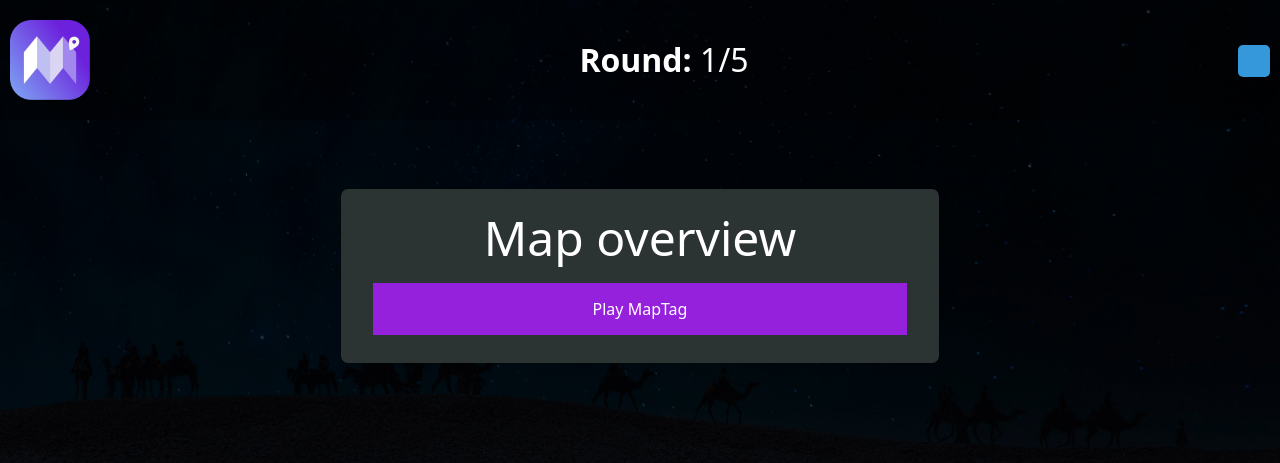
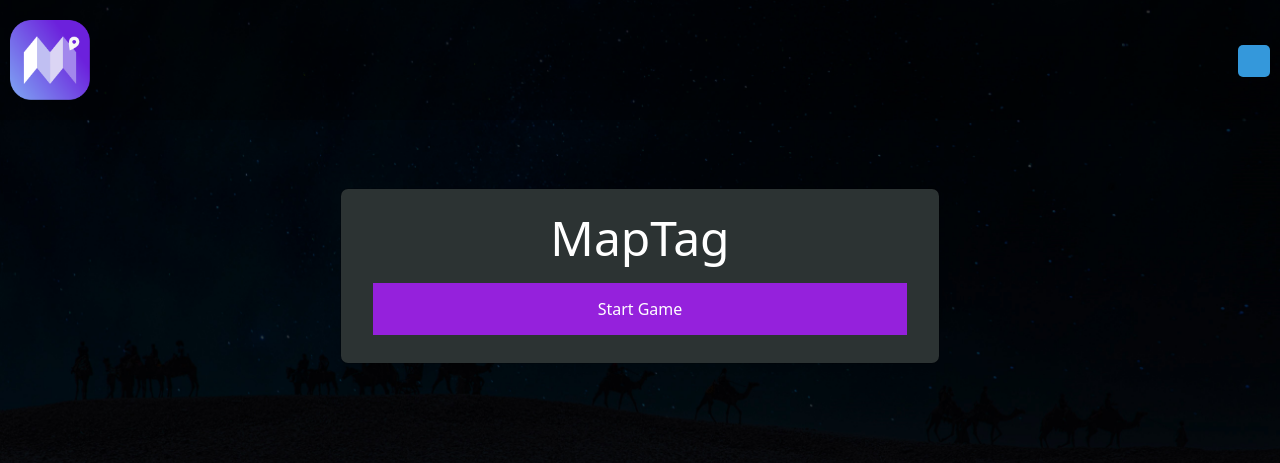
Before and after one commit to meoVUB/maptag, a Django app: page /game in a window 1280 px wide. Shown: the top 463 px of the page. Run offline with Django 4.2, Linux system fonts and the light colour scheme; some libraries are stand-ins or nearby versions.

Commit message:
Cleanup up a bit of the game and added a possibility for players to play again afyer the rounds are finished

```diff
--- a/Website/Game/static/scripts/game.js
+++ b/Website/Game/static/scripts/game.js
@@ -1,25 +1,35 @@
+// Description: This file contains the code for the game.html page
+
+// Global constants
+const max_score = 5000; // Max score for each round
+const start_score = 0; // Starting score
+const start_map = 1; // Starting map
+const base_radius = 1000; // Base radius for the Street View panorama search
+const base_sigma = 1000; // Base sigma for the score calculation
+
+const base_total_maps = 1; // Base total maps for the game
+const base_timer = 60000; // Base timer for the game
+
 // Global variables
 let played = false;
-let weatherInfoElement;
-let total_score = 0;
-let current_score = 0;
-let total_maps = 5;
-let current_map = 0;
-let radius = 1000;
-let mapFound = false;
+let total_score = start_score;
+let current_score = start_score;
+let current_map = start_map;
+let radius = base_radius;
+let map_found;
 let latitude, longitude;
-let mapLocation;
-let guessMarker, targetMarker, linePath, lineCoordinates, randomCoordinates, randomArea;
+let map_location;
+let guess_marker, target_marker, line_path, line_coordinates, random_coordinates, random_area;
 
 // Variables for the gamemodes
 let timer = true;
-let time_ms = 60000;
-let secondsLeft;
+let time_ms = base_timer;
+let seconds_left;
 /////////////////////
 let move_enabled = true;
 /////////////////////
-let sigma = 1000; // Used for the score calculation (the higher the sigma the more forgiving the game is)
-
+let sigma = base_sigma; // Used for the score calculation (the higher the sigma the more forgiving the game is)
+let total_maps = base_total_maps;
 ///////////////////////////////////////////////////////////////////////
 // Function to get query parameters from the URL
 function getQueryParam(key) {
@@ -27,9 +37,10 @@ function getQueryParam(key) {
     const urlParams = new URLSearchParams(queryString);
     return urlParams.get(key);
 }
-// Gamemodes
-// Game.html?gamemode=1 to have gamemode 1
-const gamemode = getQueryParam('gamemode');
+
+function setVariables(){
+    current_score = start_score;
+    current_map = start_map;
     // Game.html?custom=true
     const custom = getQueryParam('custom');
 
@@ -47,70 +58,67 @@ if (custom === "true") {
         } else {
             move_enabled = false;
         }
+        total_maps = getQueryParam('totalMaps');
+        if (total_maps !== null && total_maps !== undefined && total_maps !== '') { // If totalMaps query is not empty
+            total_maps =  parseInt(total_maps);
+            console.log("Total maps: ${total_maps}");
+        } else {
+            total_maps = base_total_maps;
+            console.log("Total maps: ${total_maps}");
+        }
         sigma = parseInt(getQueryParam('sigma'));
-} else {
-    // Gamemode 1 - Normal : Timer 1 min, Move enabled
-    if (gamemode === '1') {
+    } else{
         timer = true;
-        time_ms = 60000;
+        time_ms = base_timer;
         move_enabled = true;
+        total_maps = base_total_maps;
+        sigma = base_sigma;
+
     }
 
-    // Gamemode 2 - No move: Timer 1 min, Move disabled
-    if (gamemode === '2') {
-        timer = true;
-        time_ms = 60000;
-        move_enabled = false;
 }
-
-    // Gamemode 3 - Easy : Timer 5 min, Move enabled
-    if (gamemode === '3') {
-        timer = true;
-        time_ms = 300000;
-        move_enabled = true;
-    }
-
-    // Gamemode 4 - Impossible: Timer 5 sec, Move disabled
-    if (gamemode === '4') {
-        timer = true;
-        time_ms = 5000;
-        move_enabled = false;
-    }
-}
-console.log("Timer: " + timer);
-console.log("Time: " + time_ms);
-console.log("Move: " + move_enabled);
-console.log("Sigma: " + sigma);
-
-
 ///////////////////////////////
 
 function toggleLoader(on) {
     var loader1 = document.getElementById('loader1');
     var loader2 = document.getElementById('loader2');
+    var loader3 = document.getElementById('loader3');
     var button1 = document.getElementById('playButton');
     var button2 = document.getElementById('startButton');
+    var button3 = document.getElementById('GameOverButton');
     if (on) {
         loader1.style.display = 'block';
         loader2.style.display = 'block';
+        loader3.style.display = 'block';
         button1.style.display = 'none';
         button2.style.display = 'none';
+        button3.style.display = 'none';
+
     } else {
         loader1.style.display = 'none';
         loader2.style.display = 'none';
+        loader3.style.display = 'none';
         button1.style.display = 'block';
         button2.style.display = 'block';
+        button3.style.display = 'block';
     }
 }
 
 function mapFoundTest() {
-    if (mapFound === true) {
+    if (map_found === true) {
         console.log("Map found");
         toggleLoader(false);
         newMap();
+        const map_element = document.getElementById("currentMap");
+        map_element.innerHTML = `<strong> Round: </strong> ${current_map}/${total_maps}`;
+        const score_element = document.getElementById("currentScore");
+        score_element.innerHTML = `<strong> Score: </strong>  ${total_score}`;
         if (start === true) {
             var modal = document.getElementById('id02');
             modal.style.display = "none";
+            console.log('Start eeeeeeee');
+            var modal2 = document.getElementById('id03');
+            modal2.style.display = "none";
             start = false;
         } else {
             var modal = document.getElementById('id01');
@@ -123,14 +131,12 @@ function mapFoundTest() {
 
 function playAgain() {
     toggleLoader(true);
-    if (current_map != total_maps) {
+    if (current_map !== total_maps) {
         if (played === true) {
             played = false;
-            mapFound = false;
+            map_found = false;
             /////////////////////////////
             current_map += 1;
-            const mapElement = document.getElementById("currentMap");
-            mapElement.innerHTML = `<strong> Map: </strong> ${current_map}/${total_maps}`;
             /////////////////////////////
             initStreetView(true);
             mapFoundTest();
@@ -141,6 +147,9 @@ function playAgain() {
 }
 
 function startGame() {
+    map_found = false;
+    console.log('Start game');
+    setVariables();
     toggleLoader(true);
     start = true;
     initStreetView(true);
@@ -149,57 +158,71 @@ function startGame() {
 
 
 function showModal() {
+    if (current_map !== base_total_maps) {
     document.getElementById('id01').style.display = 'block';
 
-    const mapElement = document.getElementById("current-map-modal");
-    mapElement.innerHTML = `<strong> Map overview </strong> ${current_map}/${total_maps}`;
+    const map_element = document.getElementById("current-map-modal");
+    map_element.innerHTML = `<strong> Map overview </strong> ${current_map}/${total_maps}`;
 
-    const scoreElement = document.getElementById("current-score-modal");
-    scoreElement.innerHTML = `<strong> Score: <span id="total-score">${total_score - current_score}</span> + <span id="current-score">${current_score}/1000</span></strong>`;
+    const score_element = document.getElementById("current-score-modal");
+    score_element.innerHTML = `<strong> Score: <span id="total-score">${total_score - current_score}</span> + <span id="current-score">${current_score}/${max_score}</span></strong>`;
 
     setTimeout(() => {
-        scoreElement.classList.add("combine-scores");
+        score_element.classList.add("combine-scores");
     }, 2000);
 
     setTimeout(() => {
-        scoreElement.innerHTML = `<strong> Score: <span id="total-score"> ${total_score}</span></strong>`;
-        scoreElement.classList.remove("combine-scores");
+        score_element.innerHTML = `<strong> Score: <span id="total-score"> ${total_score}</span></strong>`;
+        score_element.classList.remove("combine-scores");
     }, 3000);
+} else { // If all the map have been played
+    document.getElementById('id03').style.display = 'block';
+}
 }
 
 //Weather API from https://openweathermap.org/api
 function showLocalinfo(latitude, longitude) {
-    const apiKey = '9becfeed140c9639fe192941f0633492';
-    const apiUrl = `https://api.openweathermap.org/data/2.5/weather?lat=${latitude}&lon=${longitude}&appid=${apiKey}&units=metric`;
-    const locationInfoElement = document.getElementById('locationInfo');
+    const api_key = '9becfeed140c9639fe192941f0633492';
+    const api_url = `https://api.openweathermap.org/data/2.5/weather?lat=${latitude}&lon=${longitude}&appid=${api_key}&units=metric`;
+    const location_info_element = document.getElementById('locationInfo');
+
     showModal();
-    fetch(apiUrl)
-        .then(response => response.json())
+
+    fetch(api_url)
+        .then(response => {
+            if (!response.ok) {
+                throw new Error(`Error: ${response.status} - ${response.statusText}`);
+            }
+            return response.json();
+        })
         .then(data => {
             // Handle the weather data here
-            const countryCode = data.sys.country;
-            const countryFlag = `https://flagsapi.com/${countryCode}/flat/64.png`;//https://flagsapi.com/
+            const country_code = data.sys.country;
+            const country_flag = `https://flagsapi.com/${country_code}/flat/64.png`;
             const city = data.name;
             const description = data.weather[0].description;
             const temperature = `${data.main.temp}°C`;
             const icon = "https://openweathermap.org/img/wn/" + data.weather[0].icon + ".png";
 
-            locationInfoElement.innerHTML = `
-      <p>Welcome to <strong>${city}</strong> <img src="${countryFlag}" alt="${countryCode}" style="width: 64px; height: 64px;">
+            location_info_element.innerHTML = `
+                <p>Welcome to <strong>${city}</strong> <img src="${country_flag}" alt="${country_code}" style="width: 64px; height: 64px;">
                 <br> </br>
                 <strong>${temperature}</strong> <img src="${icon}" style="width: 80px; height: 80px;"> </p>
                 <p>from openweathermap <img src="https://pbs.twimg.com/profile_images/1173919481082580992/f95OeyEW_400x400.jpg" style="width: 15px; height: 15px;"> </p>
             `;
-            locationInfoElement.style.opacity = 0.85;
+            location_info_element.style.opacity = 0.85;
         })
         .catch(error => {
-            console.log('Error fetching weather data:', error);
+            console.error('Error fetching weather data:', error);
+            // Handle the error, display an error message, or take appropriate action
         });
 }
+
+
 // https://stackoverflow.com/questions/65351282/based-on-distance-away-from-a-coordinate-generate-score-lower-distance-away
 function calculateScore(distance) {
     // the higher the sigma the more forgiving the game is
-    current_score = Math.round(1000 * Math.exp(-0.5 * (distance / sigma) ** 2));
+    current_score = Math.round(max_score * Math.exp(-0.5 * (distance / (sigma * 2)) ** 2));
 }
 
 // const AREA = [[upleftY, upleftX],[uprightY, uprightX],[downrightY, downrightX],[downleftY, downleftX]];
@@ -489,19 +512,19 @@ const continents = {
 };
 
 function getRandomArea() {
-    const totalWeight = Object.values(continents).reduce((sum, continent) => sum + continent.weight, 0);
-    let randomWeight = Math.random() * totalWeight;
+    const total_weight = Object.values(continents).reduce((sum, continent) => sum + continent.weight, 0);
+    let random_weight = Math.random() * total_weight;
 
     for (const continentName in continents) {
         const continent = continents[continentName];
-        randomWeight -= continent.weight;
-        if (randomWeight <= 0) {
+        random_weight -= continent.weight;
+        if (random_weight <= 0) {
             return continent.coordinates;
         }
     }
 }
 
-function getRandomCoordinates(area) {
+function getrandomCoordinates(area) {
     // Extracting bounds
     const [upleft, upright, downright, downleft] = area;
     const [upleftY, upleftX] = upleft;
@@ -515,7 +538,7 @@ function getRandomCoordinates(area) {
     return { latitude, longitude };
 }
 // Get random coordinates
-function randomcoordinates() {
+function randomCoordinates() {
     const latitude = Math.random() * 180 - 90;
     const longitude = Math.random() * 360 - 180;
     return { latitude, longitude };
@@ -523,17 +546,17 @@ function randomcoordinates() {
 
 // Function to find  the nearest Street View panorama
 function findNearestStreetView(latitude, longitude) {
-    const streetViewService = new google.maps.StreetViewService();
-    const streetViewLocation = { lat: latitude, lng: longitude };
-    streetViewService.getPanorama(
-        { location: streetViewLocation, radius: radius, source: google.maps.StreetViewSource.OUTDOOR, preference: google.maps.StreetViewPreference.NEAREST },
+    const street_view_service = new google.maps.StreetViewService();
+    const street_view_location = { lat: latitude, lng: longitude };
+    street_view_service.getPanorama(
+        { location: street_view_location, radius: radius, source: google.maps.StreetViewSource.OUTDOOR, preference: google.maps.StreetViewPreference.NEAREST },
         (data, status) => {
             if (status === "OK") {
-                mapLocation = data.location;
+                map_location = data.location;
                 const panorama = new google.maps.StreetViewPanorama(
                     document.getElementById("pano"),
                     {
-                        pano: mapLocation.pano,
+                        pano: map_location.pano,
                         pov: {
                             heading: 0,
                             pitch: 0,
@@ -549,11 +572,11 @@ function findNearestStreetView(latitude, longitude) {
                         clickToGo: move_enabled,
                     }
                 );
-                mapFound = true;
+                map_found = true;
                 map.setStreetView(panorama);
             } else {
-                mapFound = false;
-                radius += 1000;
+                map_found = false;
+                radius += base_radius;
                 console.log("Retry");
                 initStreetView(false);
             }
@@ -562,82 +585,83 @@ function findNearestStreetView(latitude, longitude) {
 }
 
 function initStreetView(newArea) {
-    randomNumber = Math.random();
+    random_number = Math.random();
 
-    if (randomNumber < 0.0) {
+    if (random_number < 0.0) {
         // 10% of an actual random coordinate in the whole world
-        console.log("random");
-        randomCoordinates = randomcoordinates();
+        random_coordinates = randomCoordinates();
     } else {
         // 90% chance for a coordinate in the defined Areas
         if (newArea === true) {
-            randomArea = getRandomArea();
+            random_area = getRandomArea();
         }
-        randomCoordinates = getRandomCoordinates(randomArea);
+        random_coordinates = getrandomCoordinates(random_area);
     }
-    latitude = randomCoordinates.latitude;
-    longitude = randomCoordinates.longitude;
+    latitude = random_coordinates.latitude;
+    longitude = random_coordinates.longitude;
     findNearestStreetView(latitude, longitude);
 }
 
 // Update the countdown every second
-const countdownElement = document.getElementById("countdown");
+const countdown_element = document.getElementById("countdown");
 
 function updateCountdown() {
     if (!played) {
-        const minutes = Math.floor(secondsLeft / 60);
-        const seconds = secondsLeft % 60;
-        countdownElement.innerHTML = `<strong>Time Left:</strong> ${minutes}:${seconds < 10 ? '0' : ''}${seconds}`;
-        secondsLeft--;
+        const minutes = Math.floor(seconds_left / 60);
+        const seconds = seconds_left % 60;
+        countdown_element.innerHTML = `<strong>Time Left:</strong> ${minutes}:${seconds < 10 ? '0' : ''}${seconds}`;
+        seconds_left--;
 
-        if (secondsLeft >= 0 && played === false) {
-            setTimeout(updateCountdown, 1000);
+        if (seconds_left >= 0 && played === false) {
+            setTimeout(updateCountdown, 1000); // Update the countdown every second
         } else {
             played = true;
 
-            const timeUp = new google.maps.InfoWindow({});
+            const time_up = new google.maps.InfoWindow({});
 
-            showLocalinfo(mapLocation.latLng.lat(), mapLocation.latLng.lng());
+            showLocalinfo(map_location.latLng.lat(), map_location.latLng.lng());
 
-            targetLatLng = new google.maps.LatLng(mapLocation.latLng.lat(), mapLocation.latLng.lng());
-            targetMarker = new google.maps.Marker({
-                position: targetLatLng,
+            target_lat_lng = new google.maps.LatLng(map_location.latLng.lat(), map_location.latLng.lng());
+            target_marker = new google.maps.Marker({
+                position: target_lat_lng,
                 draggable: false,
                 icon: 'static/images/blackMarker.png',
                 anchor: new google.maps.Point(15, 15),
             });
 
-            targetMarker.setMap(map);
-            timeUp.open(map, targetMarker);
-            timeUp.setContent("Time's up! Play Again!")
+            target_marker.setMap(map);
+            time_up.open(map, target_marker);
+            time_up.setContent("Time's up! Play Again!")
         }
     }
 }
 
 function newMap() {
-    radius = 1000;
+
+    radius = base_radius; // Reset the radius
+
     // Makes it so the opacity and size changes when hovering on and off the world map
-    const mapDiv = document.getElementById("floating-panel")
-    mapDiv.addEventListener("mouseover", () => {
-        mapDiv.style.opacity = 0.8;
-        mapDiv.style.height = "35%";
-        mapDiv.style.width = "40%";
-        mapDiv.style.top = "65%";
-        mapDiv.style.left = "60%";
+    const map_div = document.getElementById("floating-panel")
+    map_div.addEventListener("mouseover", () => {
+        map_div.style.opacity = 0.8;
+        map_div.style.height = "35%";
+        map_div.style.width = "40%";
+        map_div.style.top = "65%";
+        map_div.style.left = "60%";
     });
 
-    mapDiv.addEventListener("mouseout", () => {
-        mapDiv.style.opacity = 0.5;
-        mapDiv.style.height = "30%";
-        mapDiv.style.width = "35%";
-        mapDiv.style.top = "70%";
-        mapDiv.style.left = "65%";
+    map_div.addEventListener("mouseout", () => {
+        map_div.style.opacity = 0.5;
+        map_div.style.height = "30%";
+        map_div.style.width = "35%";
+        map_div.style.top = "70%";
+        map_div.style.left = "65%";
     });
     /////////////////////////////////////////////////////////////////////////
 
-    secondsLeft = time_ms / 1000;
+    seconds_left = time_ms / 1000;
 
-    if (mapFound === false) { // if a map has been found already, don't generate a new one
+    if (map_found === false) { // if a map has been found already, don't generate a new one
         initStreetView(true);
     }
 
@@ -657,13 +681,15 @@ function newMap() {
         },
     });
 
-    myInfoWindowLatLng = new google.maps.LatLng(0, 0);
-    myinfowindow = new google.maps.InfoWindow({
-        position: myInfoWindowLatLng,
+    if (current_map === 1) {
+    my_info_window_lat_lng = new google.maps.LatLng(0, 0);
+    my_info_window = new google.maps.InfoWindow({
+        position: my_info_window_lat_lng,
         content: "Zoom in and double click the map to make your guess!",
     });
 
-    myinfowindow.open(map);
+    my_info_window.open(map);
+    }
 
     if (timer) { // if a map has been found and timer is enabled, start the timer
         updateCountdown();
@@ -675,56 +701,56 @@ function newMap() {
             return;
         }
 
-        guessLatLng = new google.maps.LatLng(mapsMouseEvent.latLng.lat(), mapsMouseEvent.latLng.lng());
+        guess_lat_lng = new google.maps.LatLng(mapsMouseEvent.latLng.lat(), mapsMouseEvent.latLng.lng());
 
-        guessMarker = new google.maps.Marker({
+        guess_marker = new google.maps.Marker({
             position: mapsMouseEvent.latLng,
             title: "Hello World!",
             optimized: true
         });
 
-        guessMarker.setMap(map);
+        guess_marker.setMap(map);
 
-        targetLatLng = new google.maps.LatLng(mapLocation.latLng.lat(), mapLocation.latLng.lng());
-        targetMarker = new google.maps.Marker({
-            position: targetLatLng,
+        target_lat_lng = new google.maps.LatLng(map_location.latLng.lat(), map_location.latLng.lng());
+        target_marker = new google.maps.Marker({
+            position: target_lat_lng,
             draggable: false,
             icon: 'static/images/blackMarker.png',
             anchor: new google.maps.Point(15, 15),
         });
 
-        targetMarker.setMap(map);
+        target_marker.setMap(map);
 
-        distance = google.maps.geometry.spherical.computeDistanceBetween(guessLatLng, targetLatLng) / 1000;
+        distance = google.maps.geometry.spherical.computeDistanceBetween(guess_lat_lng, target_lat_lng) / 1000;
 
-        const distanceinfowindow = new google.maps.InfoWindow({
+        const distance_info_window = new google.maps.InfoWindow({
         });
 
-        distanceinfowindow.setContent("You were only " + distance.toFixed(1) + " km away!")
-        distanceinfowindow.open(map, targetMarker);
+        distance_info_window.setContent("You were only " + distance.toFixed(1) +  "km away!")
+        distance_info_window.open(map, target_marker);
 
-        lineCoordinates = [
-            targetLatLng,
-            guessLatLng,
+        line_coordinates = [
+            target_lat_lng,
+            guess_lat_lng,
         ];
 
-        linePath = new google.maps.Polyline({
-            path: lineCoordinates,
+        line_path = new google.maps.Polyline({
+            path: line_coordinates,
             geodesic: true,
             strokeColor: "#FF0000",
             strokeOpacity: 1.0,
             strokeWeight: 2,
         });
 
-        linePath.setMap(map);
+        line_path.setMap(map);
         played = true;
         calculateScore(distance);
 
         total_score += current_score;
         console.log('Curr score', current_score);
-        const scoreElement = document.getElementById("currentScore");
-        scoreElement.innerHTML = `<strong> Current Score: </strong>  ${total_score}`;
-        showLocalinfo(mapLocation.latLng.lat(), mapLocation.latLng.lng());
+        const score_element = document.getElementById("currentScore");
+        score_element.innerHTML = `<strong> Score: </strong>  ${total_score}`;
+        showLocalinfo(map_location.latLng.lat(), map_location.latLng.lng());
 
     });
 
--- a/Website/Game/static/styles/game.css
+++ b/Website/Game/static/styles/game.css
@@ -119,6 +119,12 @@ html {
     background-size: cover;
     z-index: 9;
     display: block;
+}
+
+#id03 {
+    background-image: url('../images/backgroundgame.jpg');
+    background-size: cover;
+    z-index: 9;
 }
 
 #modal1 {
--- a/Website/Game/templates/game.html
+++ b/Website/Game/templates/game.html
@@ -22,7 +22,7 @@
       <div class="navbar-content">
         <span id="countdown"><strong></strong></span>
         <span id="currentScore"><strong></strong></span>
-        <span id="currentMap"><strong>Round: </strong>1/5</span>
+        <span id="currentMap"><strong></strong></span>
       </div>
 
       <!-- User menu -->
@@ -50,13 +50,21 @@
       </div>
     </div>
 
+    <div id="id03" class="modal">
+        <div class="modal-content animate" id="modal1" action="/action_page.php" method="post">
+          <h1 id="current-map-modal">Game Over</h1>
+          <div class="container">
+            <input type="button" class="custom-button" id="GameOverButton" value="Start new Game" onclick="startGame()" />
+            <div class="loader" id="loader3" style="display:none;"></div>
+          </div>
+        </div>
+      </div>
+
     <div id="id02" class="modal">
       <div class="modal-content animate" id="modal1" action="/action_page.php" method="post">
-        <h1 id="current-map-modal">Map overview</h1>
+        <h1 id="current-map-modal">MapTag</h1>
         <div class="container">
-          <div id="locationInfo"></div>
-          <div id="current-score-modal"></div>
-          <input type="button" class="custom-button" id="startButton" value="Play MapTag" onclick="startGame()" />
+          <input type="button" class="custom-button" id="startButton" value="Start Game" onclick="startGame()" />
           <div class="loader" id="loader2" style="display:none;"></div>
         </div>
       </div>
```
Lines whose indentation alone changed are shown as unchanged.
